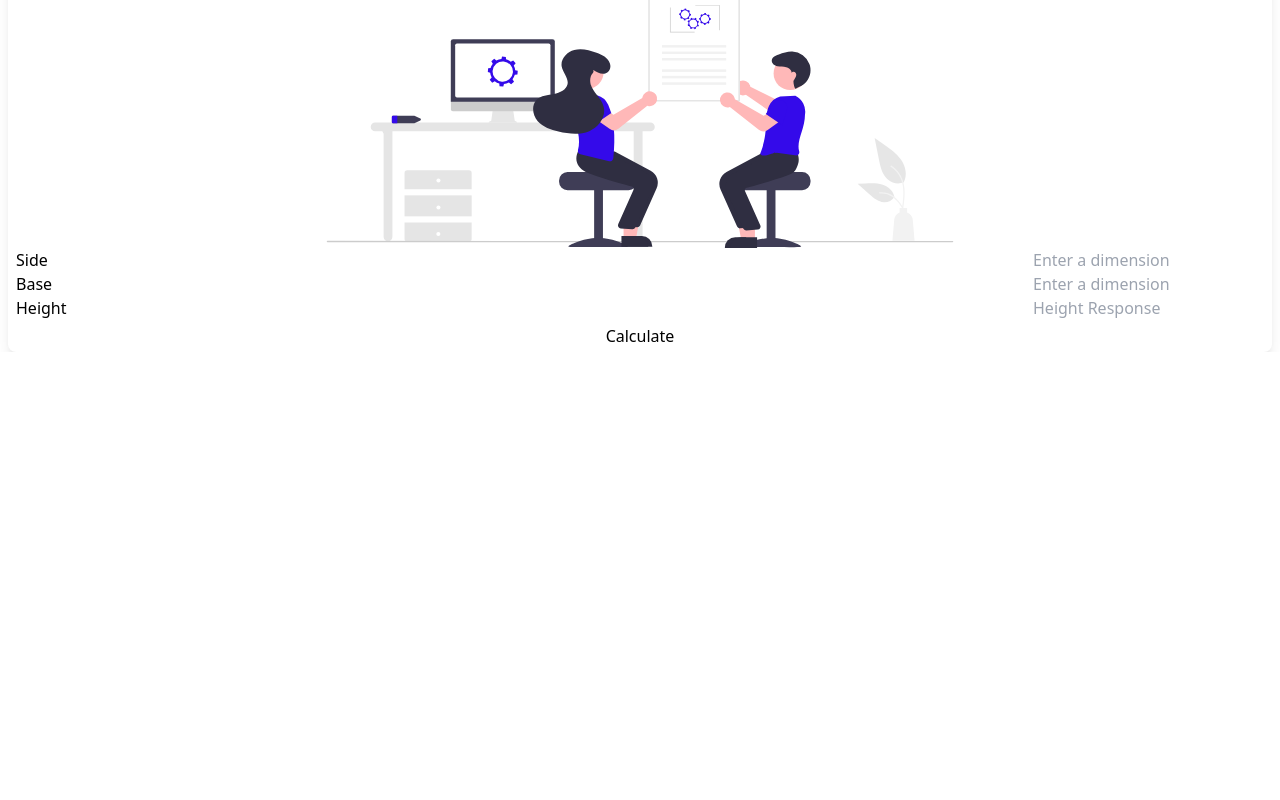
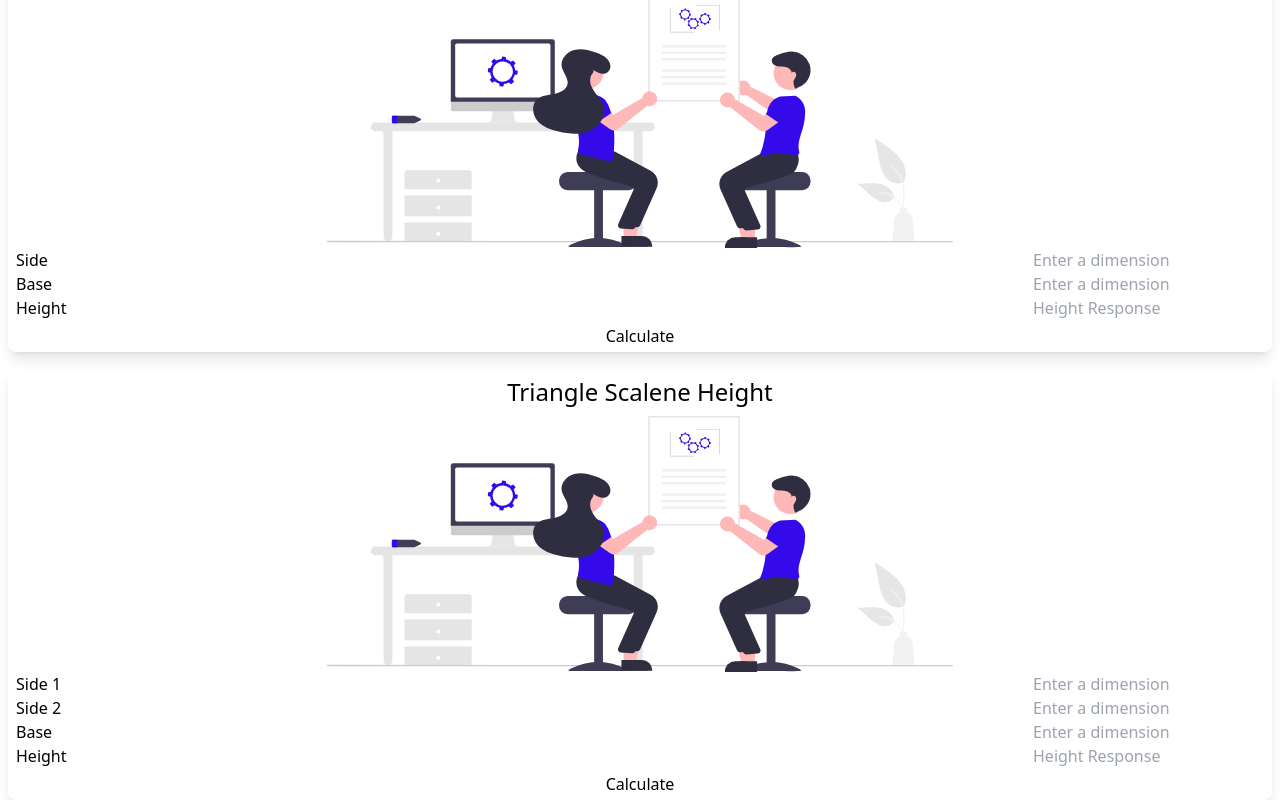
Before and after one commit to devenriq/P-Taller-JS, a website: page src/components/formulas-basicas/index.html in a window 1280 px wide. Shown: the part 1440-2240 px from the top of the page. Before the commit the page ends 1792 px from the top, so only its background shows below. Drawn offline with nearby package versions, Linux system fonts and the light colour scheme; files that its build step writes are made by us from their sources.

Commit message:
added the triangle scalene section

```diff
--- a/src/components/formulas-basicas/index.html
+++ b/src/components/formulas-basicas/index.html
@@ -153,7 +153,7 @@
           </div>
         </div>
         <div
-          id="triangle-container"
+          id="triangle-i-container"
           class="w-full flex flex-col justify-center rounded-lg shadow-lg mt-4"
         >
           <h2 class="text-2xl text-center m-2">Triangle Height</h2>
@@ -196,6 +196,56 @@
             </div>
           </div>
         </div>
+        <div
+          id="triangle-scalene-container"
+          class="w-full flex flex-col justify-center rounded-lg shadow-lg mt-4"
+        >
+          <h2 class="text-2xl text-center m-2">Triangle Scalene Height</h2>
+          <img
+            src="../../img/undraw_processing_re_tbdu.svg"
+            alt=""
+            class="w-full h-64"
+          />
+          <div>
+            <div class="flex flex-row justify-between mx-2">
+              <div id="demands">
+                <p>Side 1</p>
+                <p>Side 2</p>
+                <p>Base</p>
+                <p>Height</p>
+              </div>
+
+              <div id="responses" class="flex flex-col">
+                <input
+                  type="number"
+                  placeholder="Enter a dimension"
+                  id="triangle-scalene-side1"
+                  class="block"
+                />
+                <input
+                  type="number"
+                  placeholder="Enter a dimension"
+                  id="triangle-scalene-side2"
+                  class="block"
+                />
+                <input
+                  type="number"
+                  placeholder="Enter a dimension"
+                  id="triangle-scalene-base"
+                  class="block"
+                />
+                <p id="triangle-scalene-height" class="text-gray-400">
+                  Height Response
+                </p>
+              </div>
+            </div>
+            <div class="mx-2">
+              <button id="triangle-scalene-button" class="w-full py-1">
+                Calculate
+              </button>
+            </div>
+          </div>
+        </div>
       </section>
     </main>
     <footer></footer>
--- a/src/components/formulas-basicas/index.js
+++ b/src/components/formulas-basicas/index.js
@@ -2,6 +2,9 @@ const squareButton = document.querySelector("#square-button");
 const triangleButton = document.querySelector("#triangle-button");
 const circleButton = document.querySelector("#circle-button");
 const triangleHeightButton = document.querySelector("#triangle-i-button");
+const triangleScaleneButton = document.querySelector(
+  "#triangle-scalene-button"
+);
 
 const squareCalculus = () => {
   const perimeterResponse = document.querySelector(
@@ -75,7 +78,32 @@ const triangleHeightCalculus = () => {
   triangleHeight.innerHTML = height;
 };
 
+const triangleScaleneCalculus = () => {
+  // Getting the inputs
+  const side1 = parseFloat(
+    document.querySelector("#triangle-scalene-side1").value
+  );
+  const side2 = parseFloat(
+    document.querySelector("#triangle-scalene-side2").value
+  );
+  const base = parseFloat(
+    document.querySelector("#triangle-scalene-base").value
+  );
+
+  // Taking the fields where the responses will be show
+  const triangleHeight = document.querySelector("#triangle-scalene-height");
+
+  //Making the calculus
+  const height = Math.sqrt(
+    side1 ** 2 - (side1 ** 2 + base ** 2 - side2 ** 2) / (2 * base) ** 2
+  ).toFixed(2);
+
+  // Showing the results in the DOM
+  triangleHeight.innerHTML = height;
+};
+
 triangleButton.addEventListener("click", triangleCalculus);
 squareButton.addEventListener("click", squareCalculus);
 circleButton.addEventListener("click", circleCalculus);
 triangleHeightButton.addEventListener("click", triangleHeightCalculus);
+triangleScaleneButton.addEventListener("click", triangleScaleneCalculus);
```
